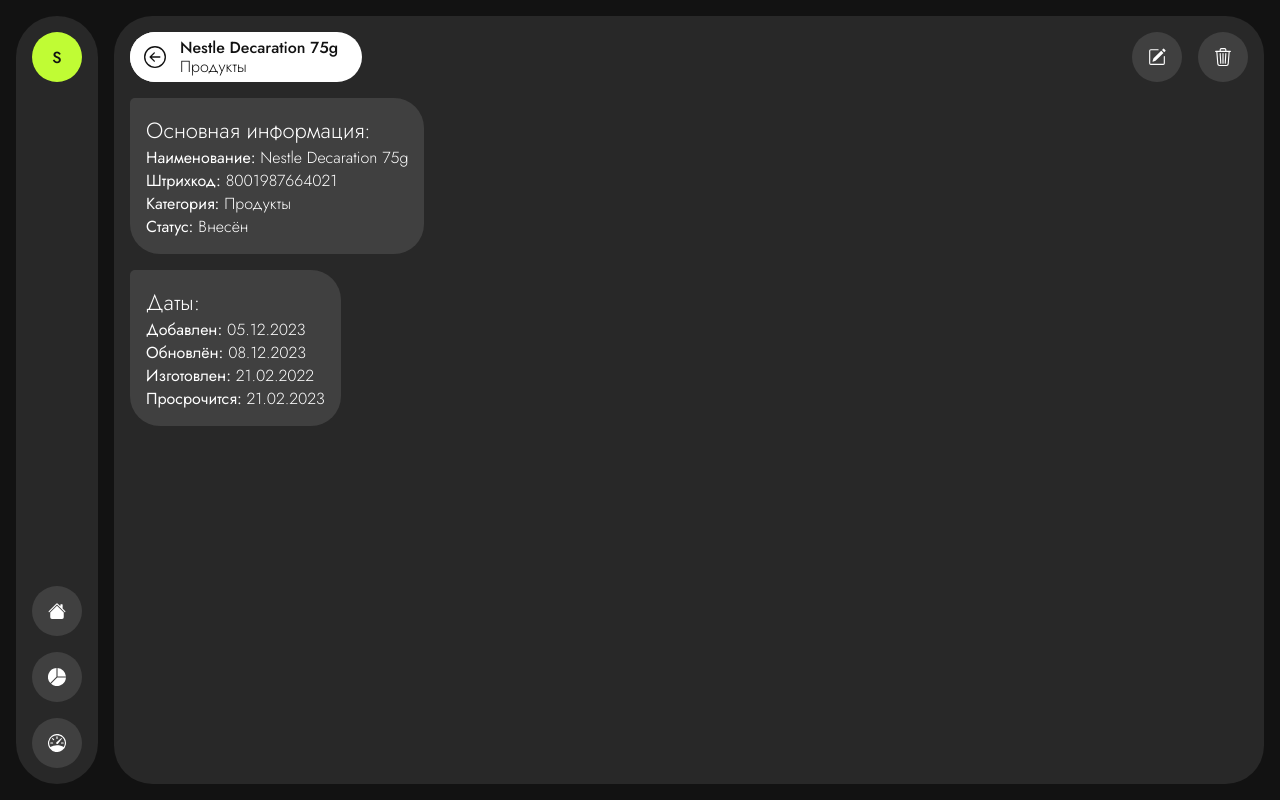
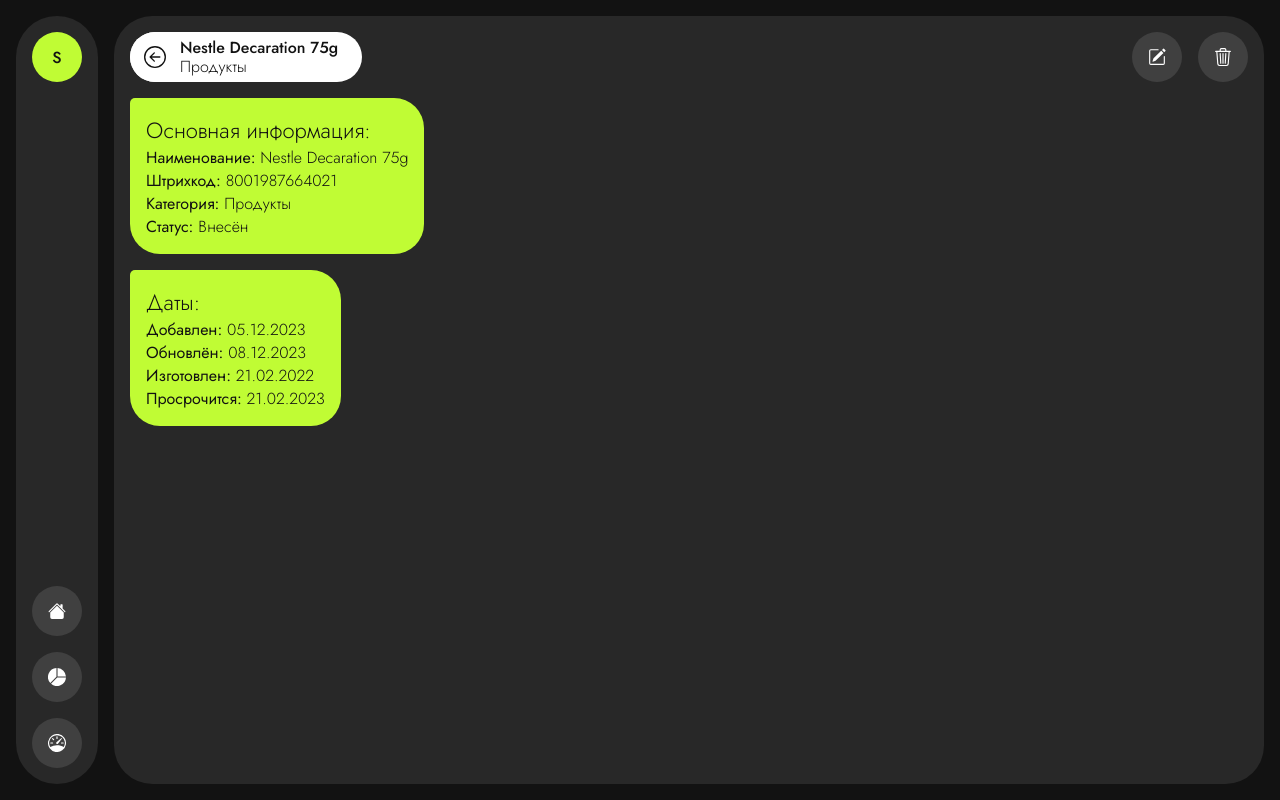
Before and after one commit to spandin/clean-shelving, a React (Vite) app: page /products/productId in a window 1280 px wide. Built offline with nearby package versions, Linux system fonts and the light colour scheme.

Commit message:
Update _products-id.scss

```diff
--- a/src/routes/products/_products-id.scss
+++ b/src/routes/products/_products-id.scss
@@ -63,7 +63,8 @@
       align-self: flex-start;
       padding: 1rem;
       border-radius: 5px 30px 30px 30px;
-      background-color: $tertiary-color;
+      background-color: $lime;
+      color: $primary-color;
       font-weight: 300;
       #body_headline {
         font-weight: 400;
```
